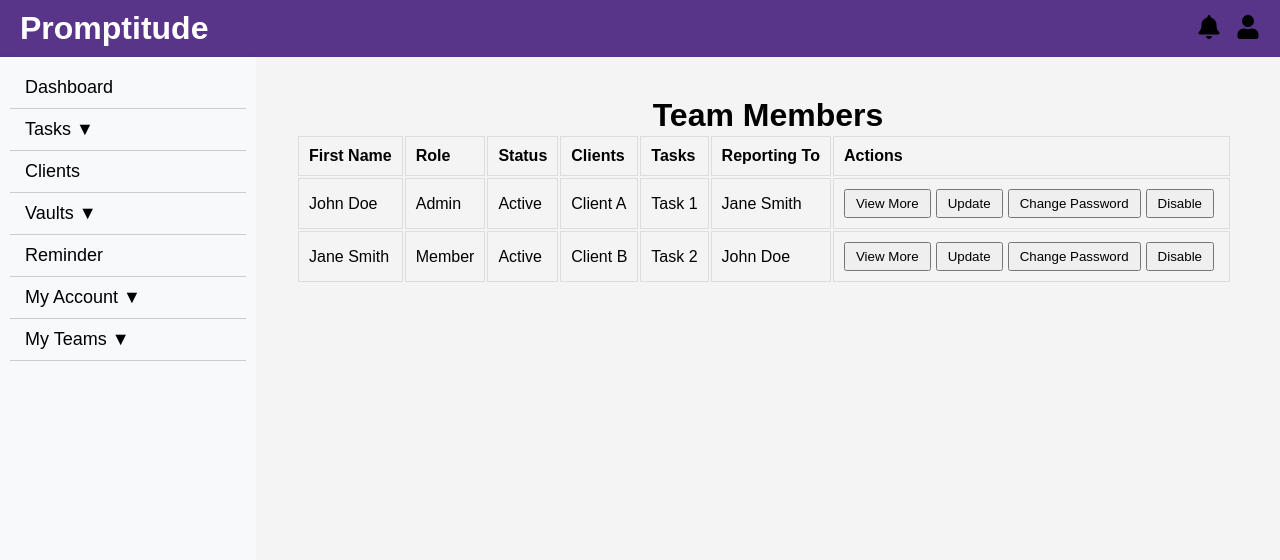
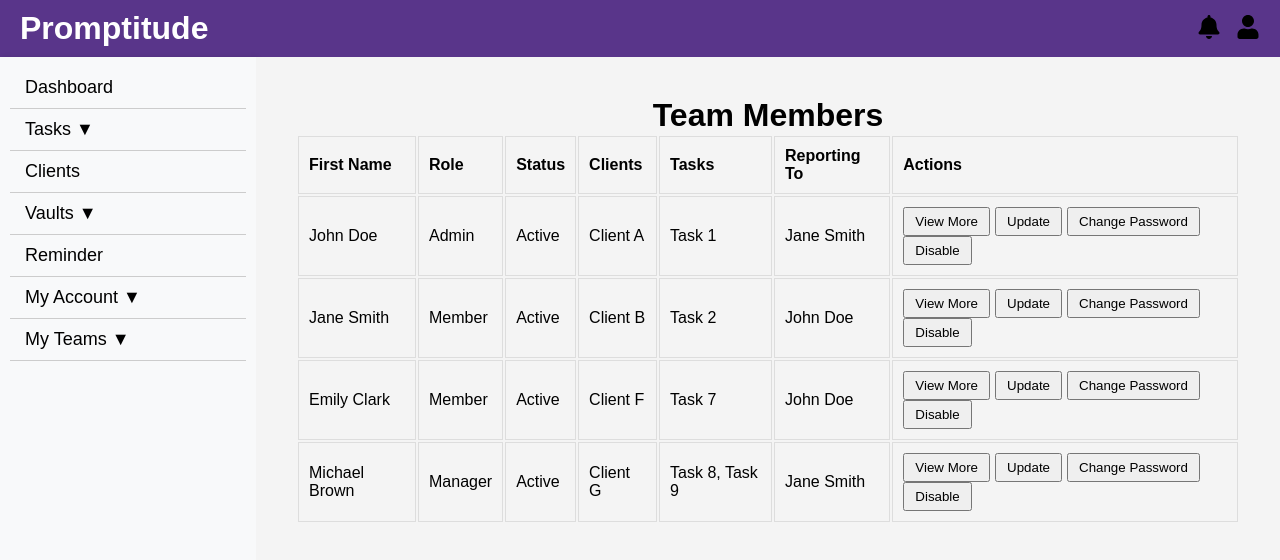
Before and after one commit to LakshmiSowmya04/promptitudeSolns, a React (Create React App) app: page /my-teams/members in a window 1280 px wide. Shown: the top 560 px of the page. Built offline with nearby package versions, Linux system fonts and the light colour scheme.

Commit message:
team memebers view more functionility

```diff
--- a/src/components/Pages/Teams/Members.js
+++ b/src/components/Pages/Teams/Members.js
@@ -24,7 +24,10 @@
 const teamMembers = [
   new User(1, "John Doe", "Admin", "123-456-7890", "john@example.com", "111-222-3333", true, ["Client A"], "Jane Smith", ["Task 1"], "hashed_password_1"),
   new User(2, "Jane Smith", "Member", "123-456-7891", "jane@example.com", "222-333-4444", true, ["Client B"], "John Doe", ["Task 2"], "hashed_password_2"),
+  new User(3, "Emily Clark", "Member", "123-456-7896", "emily@example.com", "777-888-9999", true, ["Client F"], "John Doe", ["Task 7"], "hashed_password_6"),
+  new User(4, "Michael Brown", "Manager", "123-456-7897", "michael@example.com", "888-999-0000", true, ["Client G"], "Jane Smith", ["Task 8", "Task 9"], "hashed_password_7"),
 ];
+
 
 const Members = () => {
   const [team, setTeam] = useState(teamMembers);
@@ -32,8 +35,22 @@
   const [isUpdateModalOpen, setUpdateModalOpen] = useState(false);
 
   const handleViewMore = (user) => {
-    alert(`Viewing more details for ${user.name}`);
+    alert(`User Details:
+      User ID: ${user.user_id}
+      Name: ${user.name}
+      Role: ${user.role}
+      Phone Number: ${user.phone_number}
+      Email ID: ${user.email_id}
+      Alternate Phone Number: ${user.alternate_pho_no}
+      Status: ${user.status ? "Active" : "Inactive"}
+      Clients: ${user.clients.join(", ")}
+      Reporting To: ${user.reporting_to}
+      Tasks: ${user.tasks.join(", ")}
+      Password: `);
   };
+
+
+
 
   const handleUpdate = (user) => {
     setSelectedUser(user);
```
